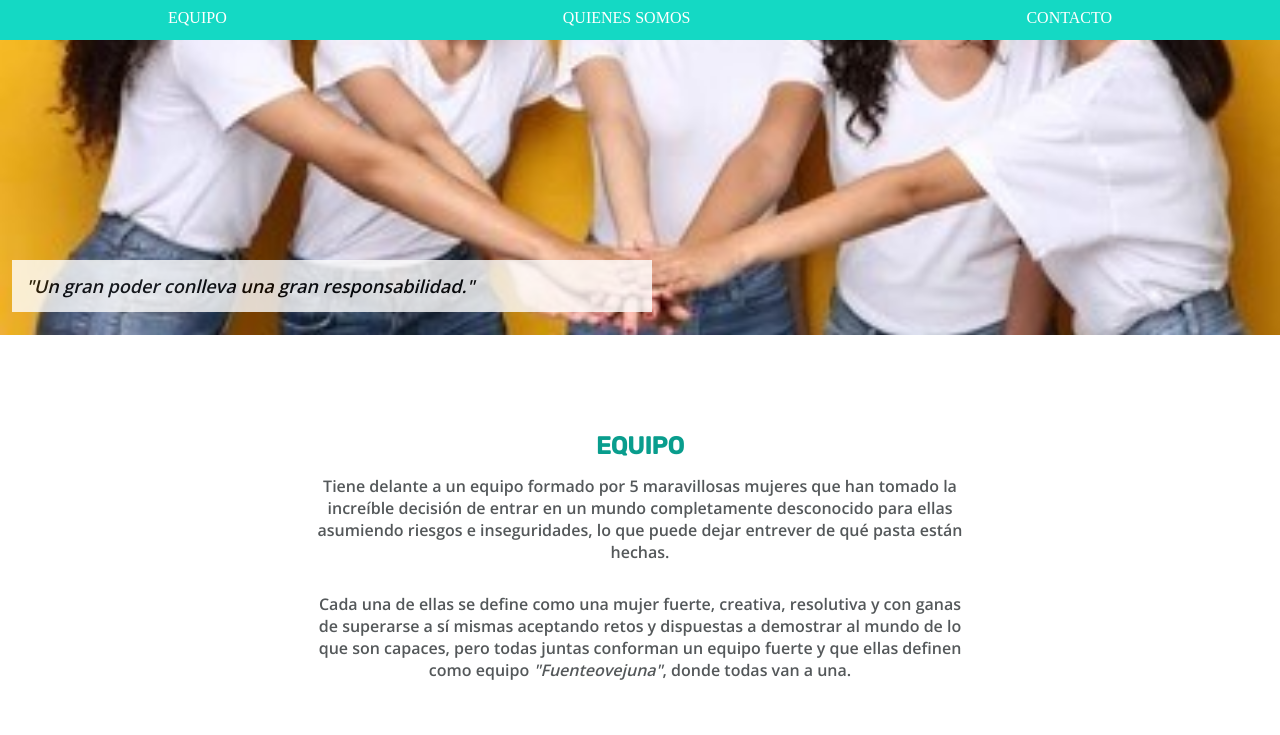
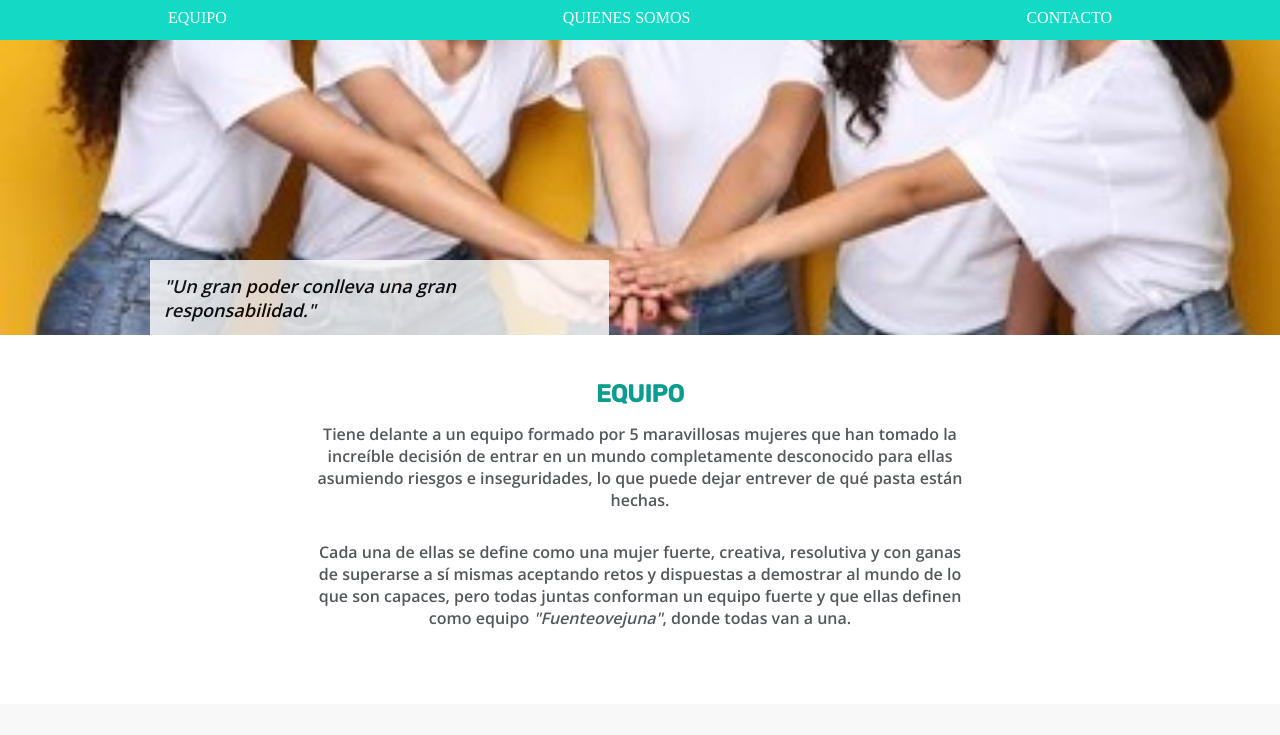
Before and after one commit to nadinestrella/proyecto-3, a plain HTML site: page index.html in a window 1280 px wide. Shown: the part 65-800 px from the top of the page. Drawn offline with nearby package versions, Linux system fonts and the light colour scheme.

Commit message:
tablet and desktop version

```diff
--- a/css/style.css
+++ b/css/style.css
@@ -49,8 +49,7 @@ font-family: 'Open Sans', sans-serif;*/
   display: flex;
   justify-content: center;
 }
-
-.teamImage h2 {
+.teamQuote h2 {
     background-color: white;
     padding: 14px;
     text-align: center;
@@ -174,14 +173,16 @@ font-family: 'Open Sans', sans-serif;*/
 }
 
 @media (min-width:768px){
-  .teamImage h2 {
-    background-color: white;
+  .teamQuote h2 {
+    background-color: var(--white);
     opacity: 0.8;
-    width: 50%;
-    margin-left: 46px;
-    margin-right: 281px;
     text-align: left;
     transform: translate(-34px, -75px );
+  }
+  .containerQuote{
+    position: absolute;
+    margin-right: 281px;;
+    margin-left: 46px;
   }
   .containerTeam {
     margin: 45px;
@@ -192,17 +193,24 @@ font-family: 'Open Sans', sans-serif;*/
 }
 
 @media (min-width:1200px){
-  .teamImage h2 {
+  .containerQuote{
+    position: absolute;
+    margin-right: 488px;
+    margin-left: 138px;
+    width: 574px;
+    height: 90px;
+  }
+  .teamQuote h2 {
     background-color: white;
     opacity: 0.8;
-    width: 50%;
     margin-left: 46px;
     margin-right: 281px;
     text-align: left;
     transform: translate(-34px, -75px );
   }
   .containerTeam{
-    margin: 45px 299px 60px;
+    margin: 45px 299px 60px ;
+
   }
   .teamPresentation h2 {
     color: var(--blue-green);
--- a/index.html
+++ b/index.html
@@ -34,8 +34,8 @@
      </section>
    </header>
     <main>
-      <section class="teamImage">
-        <div class="container">
+  <section class="teamQuote">
+        <div class="containerQuote">
           <h2><em>"Un gran poder conlleva una gran responsabilidad."</em></h2>
         </div>
       </section>
```
